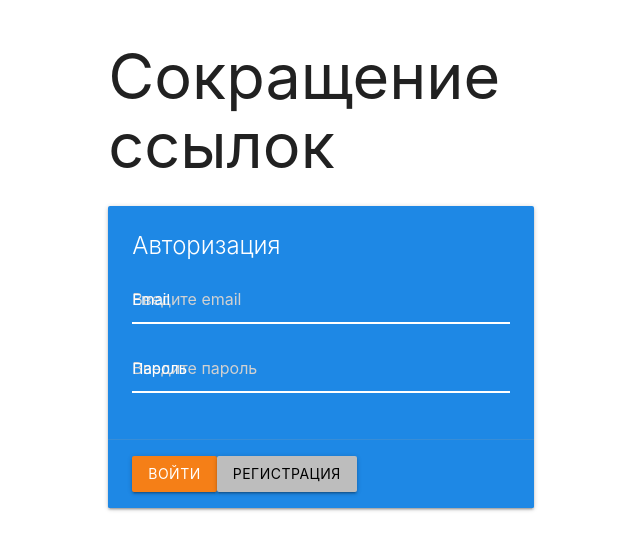
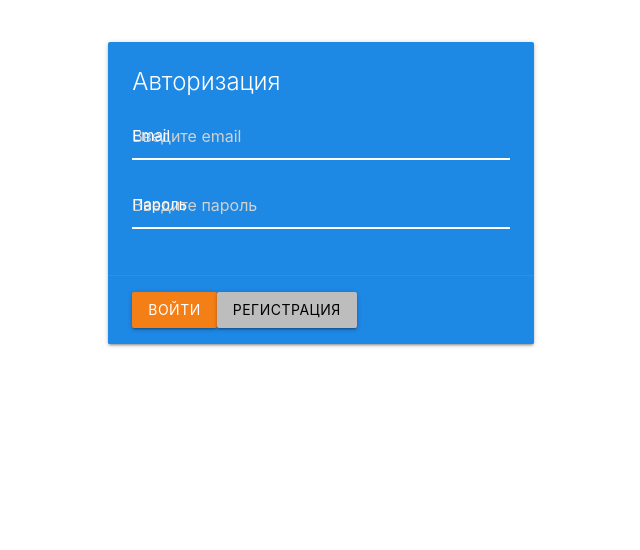
Before and after one commit to rramazanov/untitled, a React (Create React App) app in the folder client/: page / in a window 1280 px wide. Shown: the top 550 px of the page, without its empty margins (319-959 px from the left). Built offline with nearby package versions, Linux system fonts and the light colour scheme.

Commit message:
refactor: client part

```diff
--- a/client/src/hooks/http.hook.js
+++ b/client/src/hooks/http.hook.js
@@ -13,7 +13,7 @@ export const useHttp = () => {
       }
 
       const response = await fetch(url, {method, body, headers});
-      const data = await  response.json();
+      const data = await response.json();
 
       if(!response.ok) {
         throw new Error(data.message || 'Непредвиденная ошибка');
--- a/client/src/pages/AuthPage/AuthPage.js
+++ b/client/src/pages/AuthPage/AuthPage.js
@@ -34,13 +34,14 @@ export const AuthPage = () => {
     try {
       const data = await request('/api/auth/login', 'POST', {...form});
       message(data.message);
-    } catch (e) {}
+    } catch (e) {
+    }
   };
 
   return (
     <div className="row">
       <div className="col s6 offset-s3">
-        <h1>Сокращение ссылок</h1>
+        <h1></h1>
         <div className="card blue darken-1">
           <div className="card-content white-text">
             <span className="card-title">Авторизация</span>
```
Also changed, not shown: 1 other file (tests, documents, lock files or other folders).
